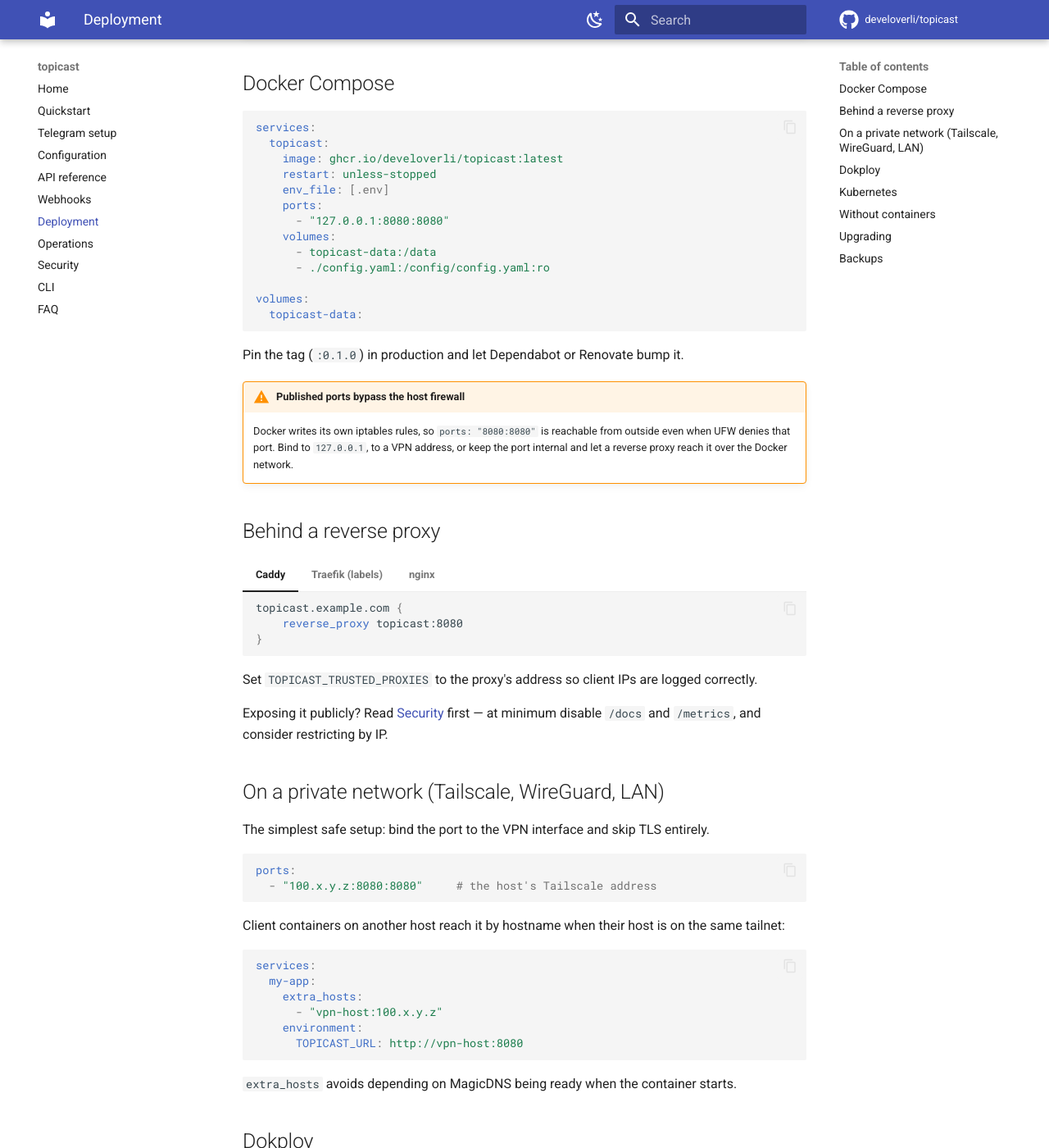
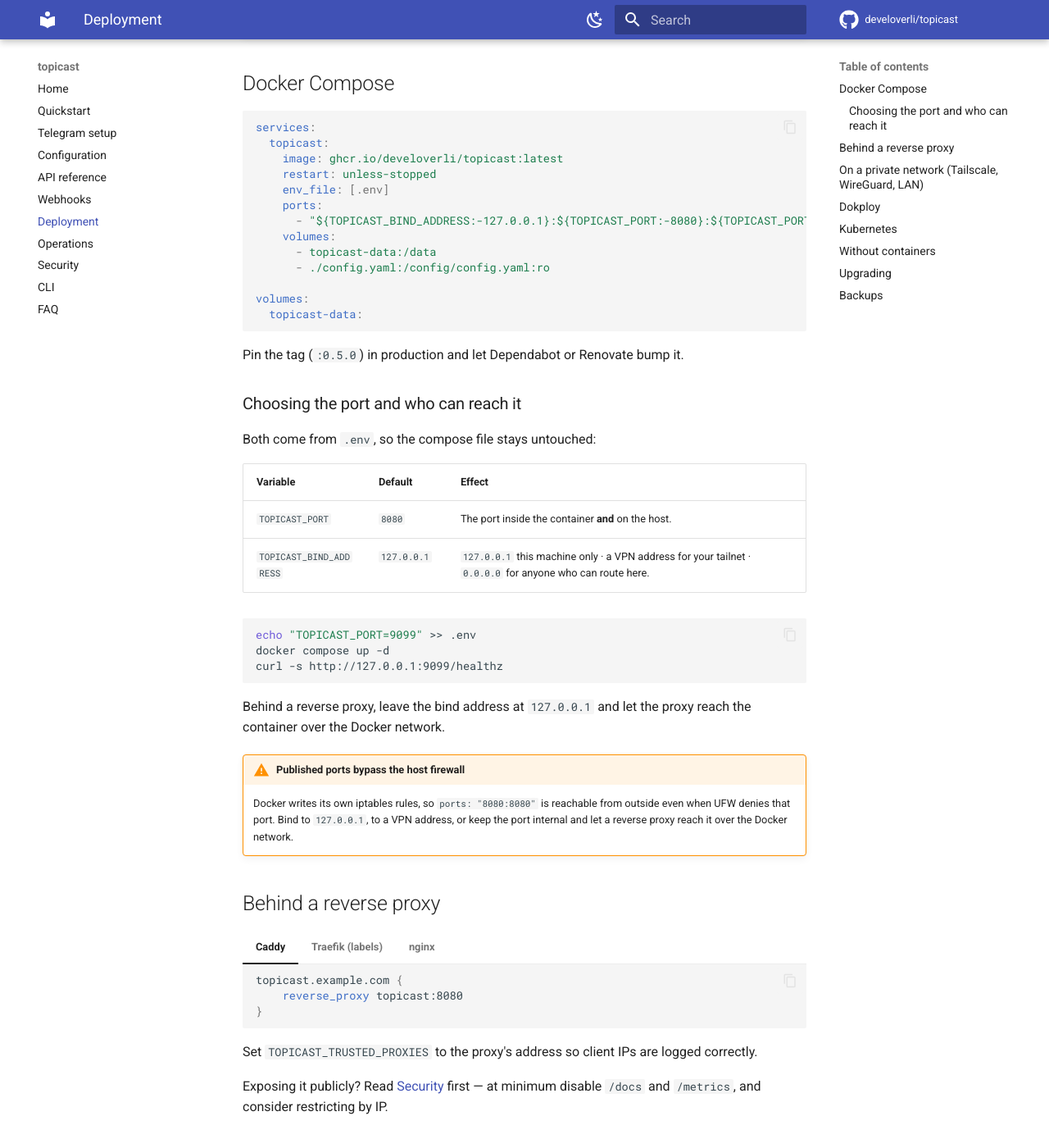
Before and after one commit to develoverli/topicast, an MkDocs documentation site: the page built from docs/deployment.md, in a window 1280 px wide and 1400 px high, scrolled down 285 px. Shown: the whole window at 82% size. Built offline with MkDocs 1.6.1 and Material for MkDocs 9.7.7, drawn with Linux system fonts in a browser that asks for light colours; comment, search, counter and statistics services are not loaded; some of the changed text lies outside the part shown.

Commit message:
✨ feat(compose): make port and bind address configurable via .env

````diff
--- a/docs/deployment.md
+++ b/docs/deployment.md
@@ -15,7 +15,7 @@
     restart: unless-stopped
     env_file: [.env]
     ports:
-      - "127.0.0.1:8080:8080"
+      - "${TOPICAST_BIND_ADDRESS:-127.0.0.1}:${TOPICAST_PORT:-8080}:${TOPICAST_PORT:-8080}"
     volumes:
       - topicast-data:/data
       - ./config.yaml:/config/config.yaml:ro
@@ -24,7 +24,25 @@
   topicast-data:
 ```
 
-Pin the tag (`:0.1.0`) in production and let Dependabot or Renovate bump it.
+Pin the tag (`:0.5.0`) in production and let Dependabot or Renovate bump it.
+
+### Choosing the port and who can reach it
+
+Both come from `.env`, so the compose file stays untouched:
+
+| Variable | Default | Effect |
+|---|---|---|
+| `TOPICAST_PORT` | `8080` | The port inside the container **and** on the host. |
+| `TOPICAST_BIND_ADDRESS` | `127.0.0.1` | `127.0.0.1` this machine only · a VPN address for your tailnet · `0.0.0.0` for anyone who can route here. |
+
+```bash
+echo "TOPICAST_PORT=9099" >> .env
+docker compose up -d
+curl -s http://127.0.0.1:9099/healthz
+```
+
+Behind a reverse proxy, leave the bind address at `127.0.0.1` and let the proxy reach the
+container over the Docker network.
 
 !!! warning "Published ports bypass the host firewall"
     Docker writes its own iptables rules, so `ports: "8080:8080"` is reachable from outside even
@@ -73,9 +91,10 @@
 
 The simplest safe setup: bind the port to the VPN interface and skip TLS entirely.
 
-```yaml
-ports:
-  - "100.x.y.z:8080:8080"     # the host's Tailscale address
+```bash
+# .env
+TOPICAST_BIND_ADDRESS=100.x.y.z    # the host's Tailscale address
+TOPICAST_PORT=8080
 ```
 
 Client containers on another host reach it by hostname when their host is on the same tailnet:
@@ -97,8 +116,10 @@
 2. **Environment**: paste your `.env` values.
 3. **Volumes**: mount `topicast-data` at `/data`, and your `config.yaml` at
    `/config/config.yaml`.
-4. **Ports**: publish the same port the container listens on
-   (`TOPICAST_PORT=8080` → published `8080`, target `8080`).
+4. **Ports**: publish the same port the container listens on. Dokploy does not share the
+   compose file's defaults, so set `TOPICAST_PORT` explicitly and use that same number for
+   Published and Target (`TOPICAST_PORT=8339` → published `8339`, target `8339`). A mismatch
+   silently yields a service nothing can reach.
 5. **Domain**: add one if you want TLS through Traefik.
 
 ## Kubernetes
````
Also changed, not shown: compose.yaml (+7 -10 lines), docs/configuration.md (+2 -2 lines), docs/quickstart.md (+10 -0 lines), 2 other files.
